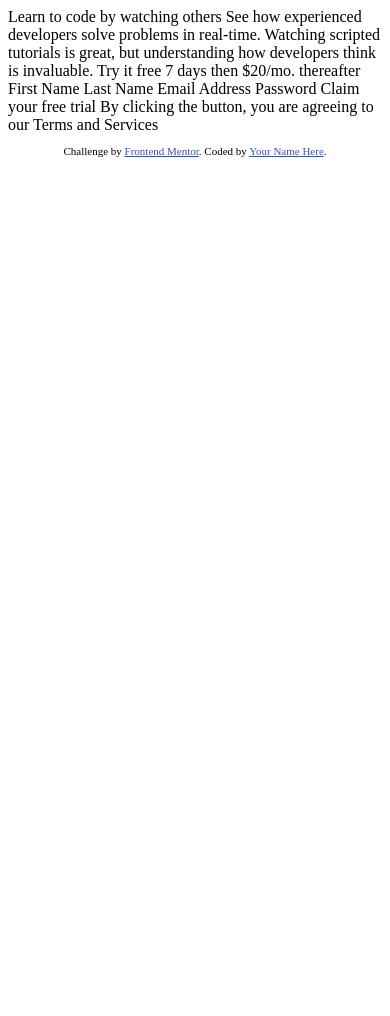
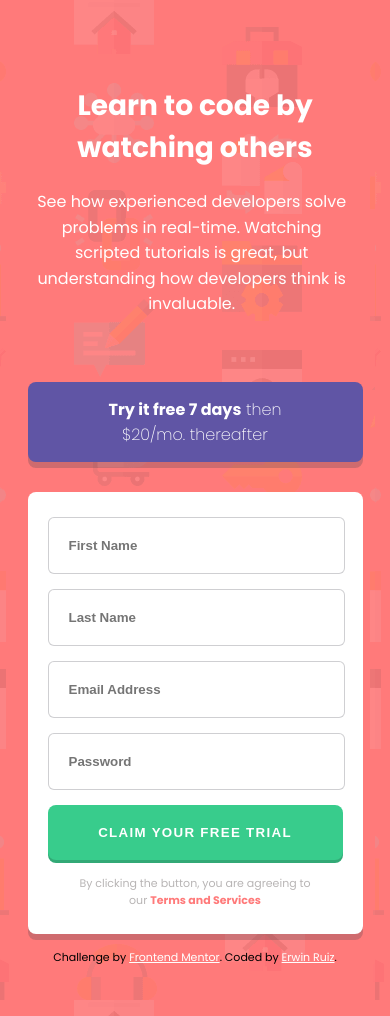
Before and after one commit to erwinruiz/intro-component-with-sign-up-form, a plain HTML site: page index.html in a window 390 px wide. Before the commit the page ends 844 px from the top, so only its background shows below. Drawn offline with Linux system fonts and the light colour scheme.

Commit message:
Make mobile design

```diff
--- a/app.css
+++ b/app.css
@@ -1,15 +1,17 @@
-@import url("https://fonts.googleapis.com/css2?family=Poppins:wght@400;500;600;700&display=swap");
+@import url("https://fonts.googleapis.com/css2?family=Poppins:wght@200;400;500;600;700&display=swap");
 
 :root {
   /* Primary */
   --Red: hsl(0, 100%, 74%);
   --Green: hsl(154, 59%, 51%);
+  --GreenActive: hsla(154, 59%, 51%, 0.726);
 
   /* Accent */
   --Blue: hsl(248, 32%, 49%);
 
   /* Neutral */
-  --DarkBlue: hsl(249, 10%, 26%);
+  --DarkBlue: hsla(249, 10%, 26%);
+  --DarkBlueTransparent: hsla(249, 10%, 26%, 0.246);
   --GrayishBlue: hsl(246, 25%, 77%);
 }
 
@@ -19,4 +21,93 @@
 
 body {
   font-size: 16px;
+  font-family: "Poppins", sans-serif;
+  background-color: var(--Red);
+  background-image: url("./images/bg-intro-mobile.png");
+  padding: 85px 0 50px 0;
+  display: flex;
+  align-items: center;
+  justify-content: center;
 }
+section {
+  width: 335px;
+  padding: 0 20px;
+}
+section h1 {
+  font-size: 28px;
+  color: white;
+  text-align: center;
+  margin-bottom: 20px;
+}
+section .description {
+  color: white;
+  text-align: center;
+  line-height: 1.6;
+  margin-bottom: 65px;
+  width: 98%;
+}
+section .try_free-btn {
+  background-color: var(--Blue);
+  color: white;
+  padding: 15px 48px;
+  text-align: center;
+  border-radius: 8px;
+  margin-bottom: 30px;
+  font-weight: 200;
+  box-shadow: 0 6px 0px var(--DarkBlueTransparent);
+}
+section .try_free-btn span {
+  font-weight: 700;
+}
+section form {
+  background-color: white;
+  border-radius: 8px;
+  padding: 25px 20px;
+  margin-bottom: 15px;
+  box-shadow: 0 6px 0px var(--DarkBlueTransparent);
+}
+section form input {
+  padding: 20px;
+  border-radius: 6px;
+  border: 1px solid var(--DarkBlueTransparent);
+  margin-bottom: 15px;
+  width: calc(100% - 40px);
+  outline: none;
+  font-weight: 700;
+  color: var(--DarkBlue);
+}
+section form input:focus {
+  border-color: var(--Blue);
+}
+section form button {
+  background-color: var(--Green);
+  border: none;
+  padding: 20px;
+  width: 100%;
+  border-radius: 8px;
+  color: white;
+  font-weight: 700;
+  text-transform: uppercase;
+  letter-spacing: 1.3px;
+  margin-bottom: 15px;
+  box-shadow: 0 3px 0 hsl(154, 54%, 43%);
+  cursor: pointer;
+}
+section form button:hover {
+  background-color: var(--GreenActive);
+  box-shadow: 0 3px 0 hsla(154, 54%, 43%, 0.726);
+}
+section form p {
+  padding: 0 30px;
+  color: rgb(184, 181, 181);
+  text-align: center;
+  font-size: 11px;
+}
+section form p span {
+  color: var(--Red);
+  font-weight: 700;
+  cursor: pointer;
+}
+section form p span:hover {
+  text-decoration: underline;
+}
--- a/index.html
+++ b/index.html
@@ -1,42 +1,66 @@
 <!DOCTYPE html>
 <html lang="en">
   <head>
-  <meta charset="UTF-8">
-  <meta name="viewport" content="width=device-width, initial-scale=1.0"> <!-- displays site properly based on user's device -->
+    <meta charset="UTF-8" />
+    <meta name="viewport" content="width=device-width, initial-scale=1.0" />
+    <!-- displays site properly based on user's device -->
 
-  <link rel="icon" type="image/png" sizes="32x32" href="./images/favicon-32x32.png">
+    <link
+      rel="icon"
+      type="image/png"
+      sizes="32x32"
+      href="./images/favicon-32x32.png"
+    />
 
     <title>Frontend Mentor | Intro component with sign up form</title>
 
-  <!-- Feel free to remove these styles or customise in your own stylesheet 👍 -->
+    <link rel="stylesheet" href="app.css" />
     <style>
-    .attribution { font-size: 11px; text-align: center; }
-    .attribution a { color: hsl(228, 45%, 44%); }
+      .attribution {
+        font-size: 11px;
+        text-align: center;
+      }
+      .attribution a {
+        color: hsl(0, 0%, 100%);
+      }
     </style>
   </head>
   <body>
+    <section>
+      <div>
+        <h1>Learn to code by watching others</h1>
 
-  Learn to code by watching others
+        <p class="description">
+          See how experienced developers solve problems in real-time. Watching
+          scripted tutorials is great, but understanding how developers think is
+          invaluable.
+        </p>
+      </div>
 
-  See how experienced developers solve problems in real-time. Watching scripted tutorials is great,
-  but understanding how developers think is invaluable.
-
-  Try it free 7 days then $20/mo. thereafter
-
-  First Name
-  Last Name
-  Email Address
-  Password
-
-  Claim your free trial
-
-  By clicking the button, you are agreeing to our Terms and Services
-
+      <div>
+        <div class="try_free-btn">
+          <p><span>Try it free 7 days</span> then $20/mo. thereafter</p>
+        </div>
+        <form>
+          <input type="text" placeholder="First Name" />
+          <input type="text" placeholder="Last Name" />
+          <input type="email" placeholder="Email Address" />
+          <input type="password" placeholder="Password" />
+          <button type="submit">Claim your free trial</button>
+          <p>
+            By clicking the button, you are agreeing to our
+            <span>Terms and Services</span>
+          </p>
+        </form>
+      </div>
       <footer>
         <p class="attribution">
-      Challenge by <a href="https://www.frontendmentor.io?ref=challenge" target="_blank">Frontend Mentor</a>.
-      Coded by <a href="#">Your Name Here</a>.
+          Challenge by
+          <a href="https://www.frontendmentor.io?ref=challenge" target="_blank"
+            >Frontend Mentor</a
+          >. Coded by <a href="#">Erwin Ruiz</a>.
         </p>
       </footer>
+    </section>
   </body>
 </html>
```
Lines whose indentation alone changed are shown as unchanged.
